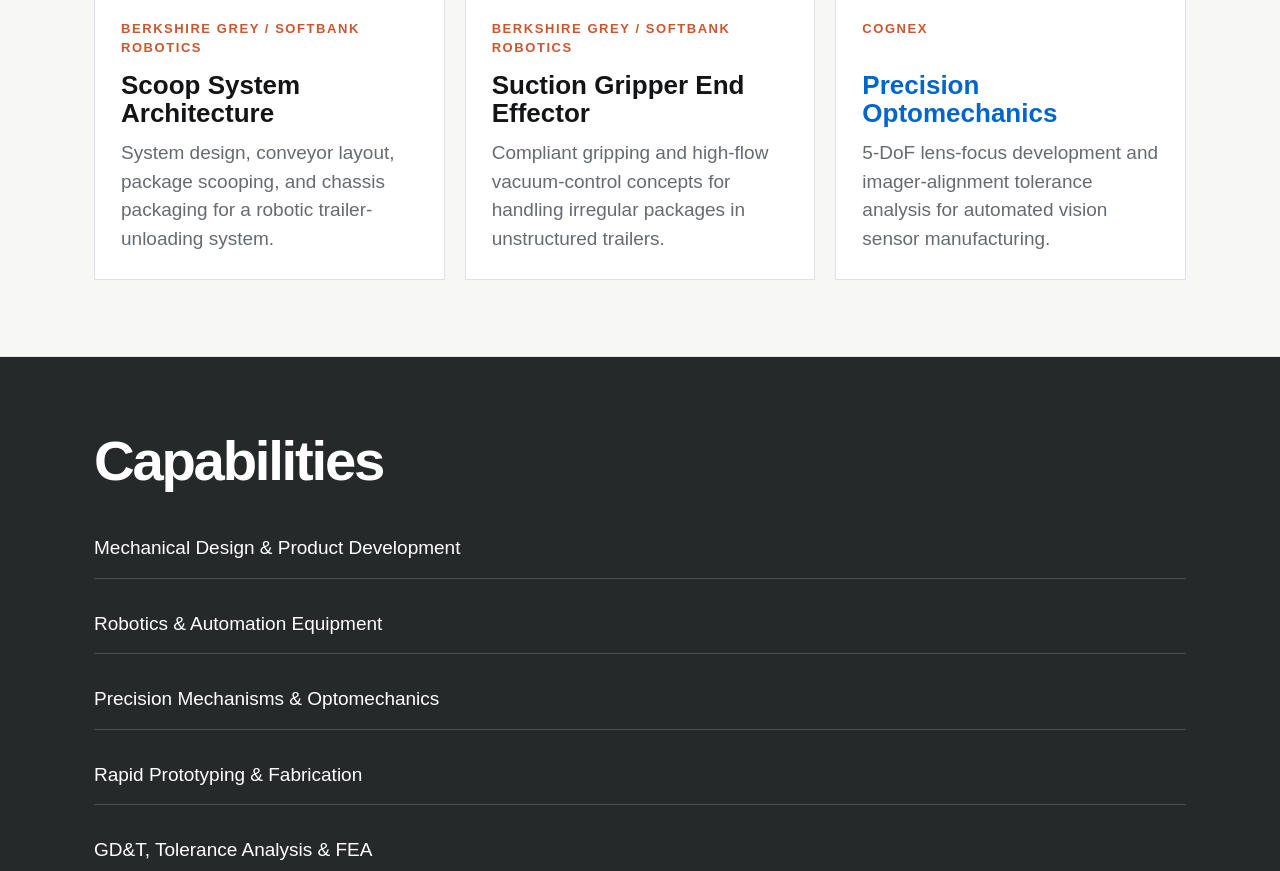
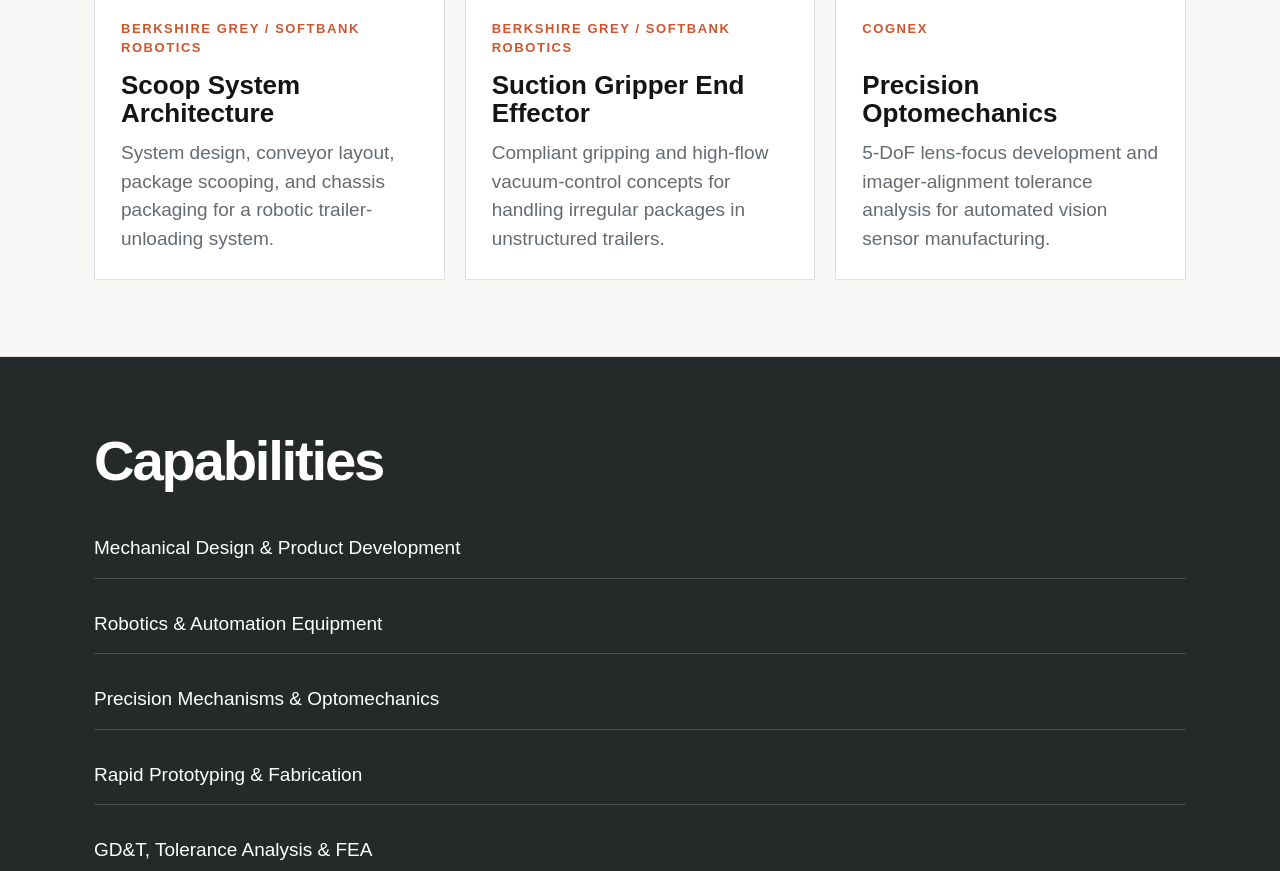
Before and after one commit to cmoneil713/conoroneil-website, a plain HTML site: page index.html in a window 1280 px wide. Shown: the part 1148-2019 px from the top of the page. Drawn offline with Linux system fonts and the light colour scheme.

```diff
--- a/site.css
+++ b/site.css
@@ -754,7 +754,4 @@
     left:-24px !important;
     top:8px !important;
   }
-  .work-card[href="projects/precision-optomechanics.html"] h3{
-    color:#0066cc !important;
-  }
 }
```
